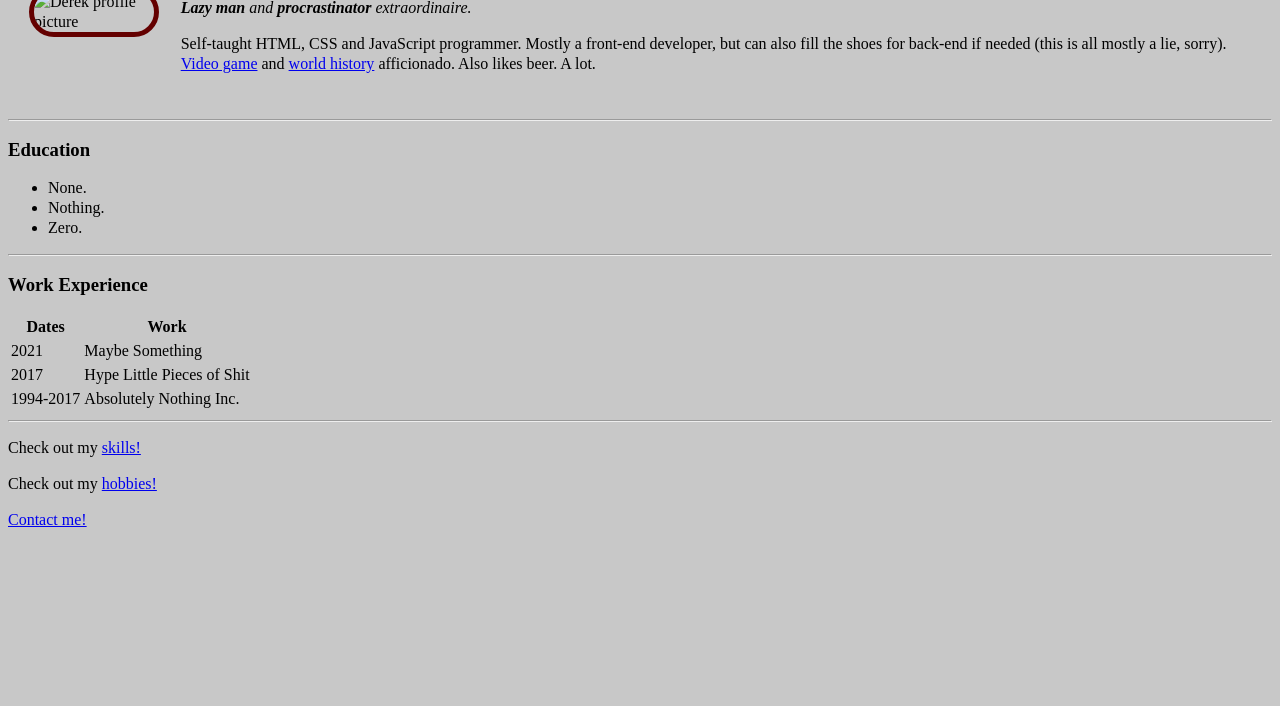
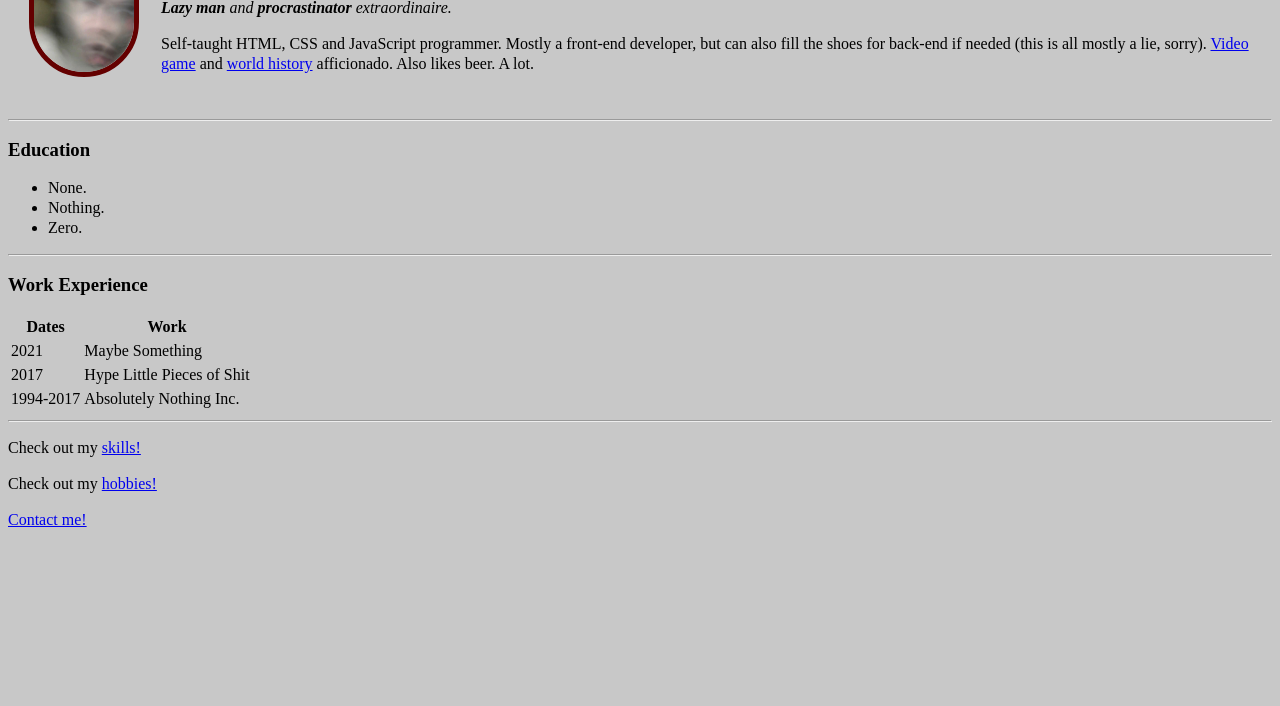
Before and after one commit to Deko-Nu/CV, a plain HTML site: page index.html in a window 1280 px wide. Shown: the part 94-800 px from the top of the page. Drawn offline with Linux system fonts and the light colour scheme.

Commit message:
Update index.html

```diff
--- a/index.html
+++ b/index.html
@@ -11,7 +11,7 @@
   <table cellspacing="20">
     <tr>
       <td>
-      <img class="round" url="https://github.com/Deko-Nu/CV/blob/main/images/eu.PNG" alt="Derek profile picture" width="100px">
+      <img class="round" src="/images/eu.PNG" alt="Derek profile picture" width="100px">
       </td>
       <td>
         <h1>Dk Nu</h1>
```
